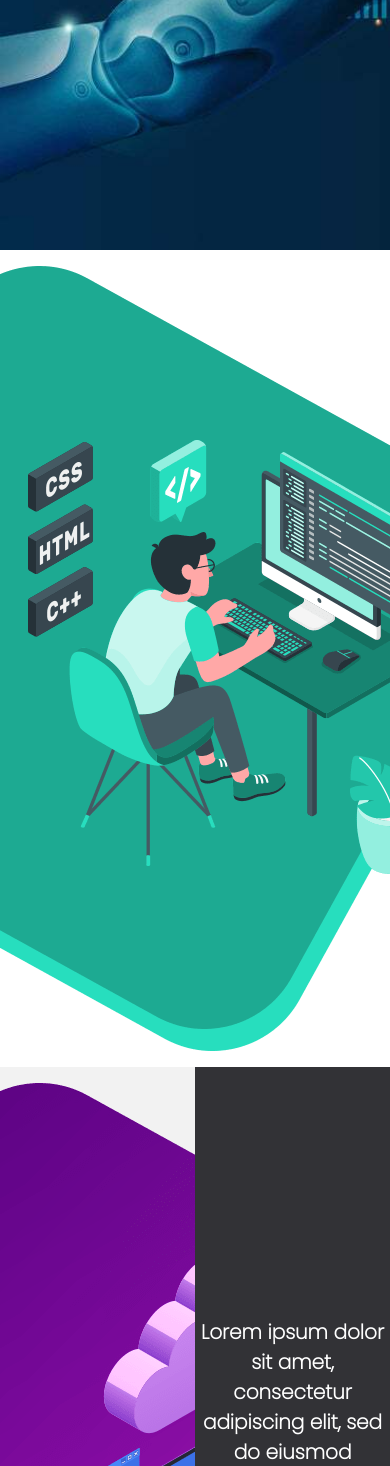
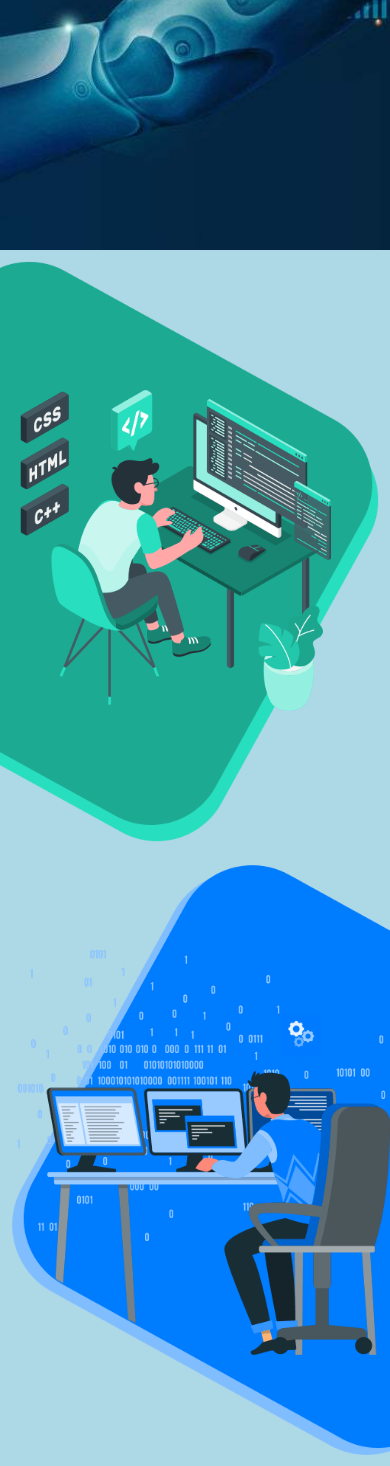
Before and after one commit to mltrainingw2s/website, a Django app: page / in a window 390 px wide. Shown: the part 594-2060 px from the top of the page. Run offline with Django 4.2, Linux system fonts and the light colour scheme; parts of the project's set-up code (start-up, migrations or seed data) failed here and were passed over.

Commit message:
index added

```diff
--- a/Final webapp/mlwebapp/templates/index.html
+++ b/Final webapp/mlwebapp/templates/index.html
@@ -5,6 +5,7 @@
     <meta charset="UTF-8">
     <link rel="preconnect" href="https://fonts.googleapis.com">
     <link rel="preconnect" href="https://fonts.gstatic.com" crossorigin>
+    <meta name="viewport" content="width=device-width, initial-scale=1.0">
     <link href="https://fonts.googleapis.com/css2?family=Poppins:wght@200&display=swap" rel="stylesheet">
     <link rel="stylesheet" href="https://maxst.icons8.com/vue-static/landings/line-awesome/line-awesome/1.3.0/css/line-awesome.min.css">
     <title>w2s_ML</title>
@@ -456,6 +457,35 @@
         transform: translateX(0px);
         opacity: 1;
     }
+    /* responsive */
+    @media only screen and (max-width: 1200px)
+    {
+        #home .homes {
+            flex-direction: column;
+            background: red;
+        }
+
+    }
+    @media only screen and (max-width: 1024px)
+    {
+        #home .homes {
+            flex-direction: column;
+            background: yellow;
+        }
+    }
+    @media only screen and (min-width:500px) and (max-width: 980px)
+    {
+        #home .homes {
+            flex-direction: column;
+            background: green;
+        }
+    }
+    @media only screen and (max-width:499px) {
+        #home .homes {
+            flex-direction: column;
+            background: lightblue;
+        }
+    }
 
 </style>
 
```
